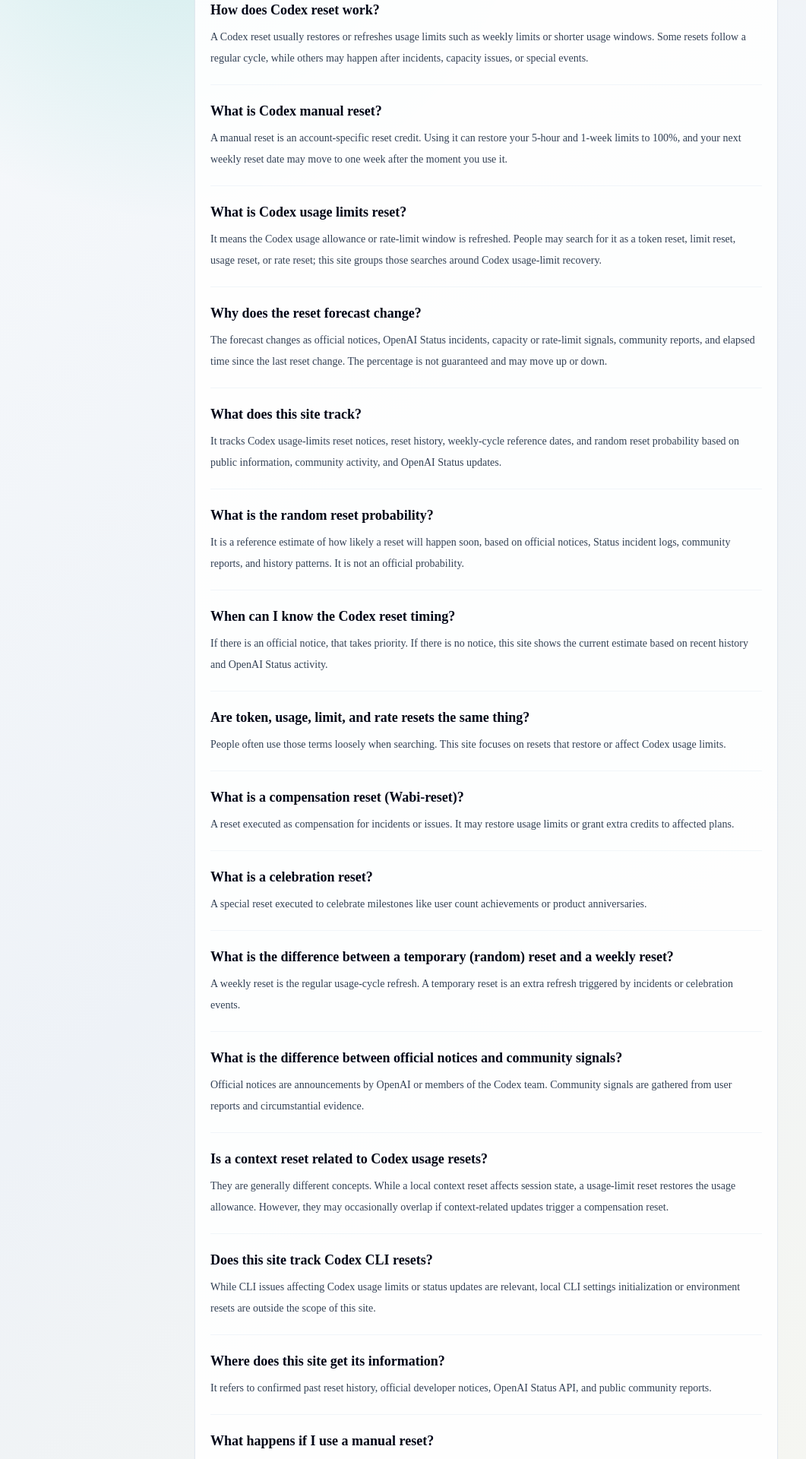
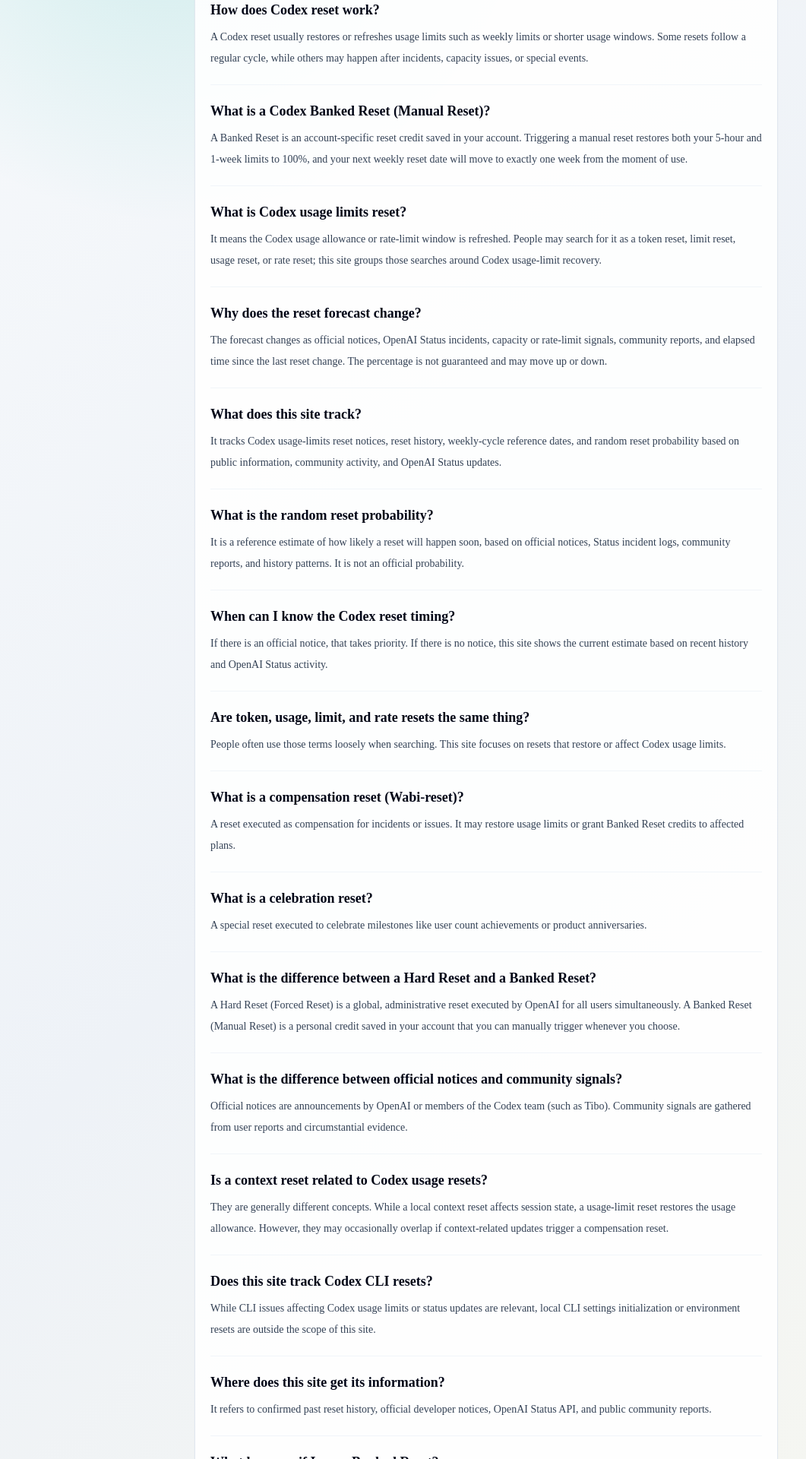
Before and after one commit to gussuri/codex-reset-observatory, a Next.js app: page /en/faq in a window 1280 px wide. Shown: the part 500-2420 px from the top of the page at 76% size, without its empty margins (0-1061 px from the left). Built offline with nearby package versions, Linux system fonts and the light colour scheme.

Commit message:
i18n: update English terminology to official Hard Reset and Banked Reset in i18n, FAQ, and About views

```diff
--- a/components/AboutView.tsx
+++ b/components/AboutView.tsx
@@ -28,13 +28,13 @@ export function AboutView({ locale }: AboutViewProps) {
     en: {
       category: "Codex reset reference",
       title: "About Codex Reset Observatory",
-      subTitle: "An unofficial reference site for Codex reset history, weekly reset references, manual reset credits, and unscheduled reset signals.",
+      subTitle: "An unofficial reference site for Codex reset history, weekly reset references, Banked Reset credits, and unscheduled reset signals.",
       paragraphs: [
         "Codex Reset Observatory collects reset-related information in one place so users can quickly check recent reset history and the current reset situation.",
         "It brings together official reset notices, past reset history, and a weekly-cycle reference date so you can compare what is happening now with earlier reset patterns.",
         "The weekly reset date is a shared reference, not a guarantee that every account will refresh on exactly the same date.",
         "The unscheduled reset probability is a reference estimate based on public signals, usage-limit anomalies, community activity, and official updates. It is not an official OpenAI notice.",
-        "Manual reset credits are account-specific. If you use one, your next weekly reset date will differ from the shared reference date shown here. The manual reset credit is a one-time credit and expires within one month.",
+        "Banked Reset credits (manual resets) are account-specific. If you use one, your next weekly reset date will differ from the shared reference date shown here. The Banked Reset credit is a one-time credit and expires within one month.",
       ],
       nav: {
         top: "Back to English top",
--- a/components/FaqView.tsx
+++ b/components/FaqView.tsx
@@ -93,8 +93,8 @@ export function FaqView({ locale }: FaqViewProps) {
           answer: "A Codex reset usually restores or refreshes usage limits such as weekly limits or shorter usage windows. Some resets follow a regular cycle, while others may happen after incidents, capacity issues, or special events.",
         },
         {
-          question: "What is Codex manual reset?",
-          answer: "A manual reset is an account-specific reset credit. Using it can restore your 5-hour and 1-week limits to 100%, and your next weekly reset date may move to one week after the moment you use it.",
+          question: "What is a Codex Banked Reset (Manual Reset)?",
+          answer: "A Banked Reset is an account-specific reset credit saved in your account. Triggering a manual reset restores both your 5-hour and 1-week limits to 100%, and your next weekly reset date will move to exactly one week from the moment of use.",
         },
         {
           question: "What is Codex usage limits reset?",
@@ -122,19 +122,19 @@ export function FaqView({ locale }: FaqViewProps) {
         },
         {
           question: "What is a compensation reset (Wabi-reset)?",
-          answer: "A reset executed as compensation for incidents or issues. It may restore usage limits or grant extra credits to affected plans.",
+          answer: "A reset executed as compensation for incidents or issues. It may restore usage limits or grant Banked Reset credits to affected plans.",
         },
         {
           question: "What is a celebration reset?",
           answer: "A special reset executed to celebrate milestones like user count achievements or product anniversaries.",
         },
         {
-          question: "What is the difference between a temporary (random) reset and a weekly reset?",
-          answer: "A weekly reset is the regular usage-cycle refresh. A temporary reset is an extra refresh triggered by incidents or celebration events.",
+          question: "What is the difference between a Hard Reset and a Banked Reset?",
+          answer: "A Hard Reset (Forced Reset) is a global, administrative reset executed by OpenAI for all users simultaneously. A Banked Reset (Manual Reset) is a personal credit saved in your account that you can manually trigger whenever you choose.",
         },
         {
           question: "What is the difference between official notices and community signals?",
-          answer: "Official notices are announcements by OpenAI or members of the Codex team. Community signals are gathered from user reports and circumstantial evidence.",
+          answer: "Official notices are announcements by OpenAI or members of the Codex team (such as Tibo). Community signals are gathered from user reports and circumstantial evidence.",
         },
         {
           question: "Is a context reset related to Codex usage resets?",
@@ -149,8 +149,8 @@ export function FaqView({ locale }: FaqViewProps) {
           answer: "It refers to confirmed past reset history, official developer notices, OpenAI Status API, and public community reports.",
         },
         {
-          question: "What happens if I use a manual reset?",
-          answer: "Using a manual reset restores both your 5-hour and 1-week limits to 100%. Additionally, your next weekly reset date will be rescheduled to exactly one week from the moment of use. Please note that this will cause your reset timing to differ from the reference weekly reset date shown on this site.",
+          question: "What happens if I use a Banked Reset?",
+          answer: "Using a Banked Reset (manual reset) restores both your 5-hour and 1-week limits to 100%. Additionally, your next weekly reset date will be rescheduled to exactly one week from the moment of use. Please note that this will cause your reset timing to differ from the reference weekly reset date shown on this site.",
         },
       ] as Array<FaqItem>,
     },
--- a/lib/radar.ts
+++ b/lib/radar.ts
@@ -527,6 +527,7 @@ function getHistoryResetMethod(item: WindowLike & { kind?: string }, locale: Loc
   if (
     text.includes("任意") ||
     text.includes("manual reset") ||
+    text.includes("banked reset") ||
     text.includes("credit") ||
     text.includes("配布")
   ) {
@@ -540,6 +541,7 @@ function getHistoryResetMethod(item: WindowLike & { kind?: string }, locale: Loc
     item.completed_at ||
     text.includes("強制") ||
     text.includes("forced") ||
+    text.includes("hard reset") ||
     text.includes("フルリセット") ||
     text.includes("reset")
   ) {
--- a/lib/radar/i18n.ts
+++ b/lib/radar/i18n.ts
@@ -583,7 +583,7 @@ export const DYNAMIC_TRANSLATIONS: Record<string, Record<Locale, string>> = {
   },
   "任意リセット権1回配布": {
     ja: "任意リセット権1回配布",
-    en: "1 manual reset credit",
+    en: "1 Banked Reset granted",
     zh: "发放 1 次手动重置机会",
   },
   "不明": {
@@ -985,7 +985,7 @@ export const DYNAMIC_TRANSLATIONS: Record<string, Record<Locale, string>> = {
   },
   "任意リセット1回分": {
     ja: "任意リセット1回分",
-    en: "1 manual reset credit",
+    en: "1 Banked Reset granted",
     zh: "手动重置 1 次",
   },
   "1回分・期限1か月以内": {
```
